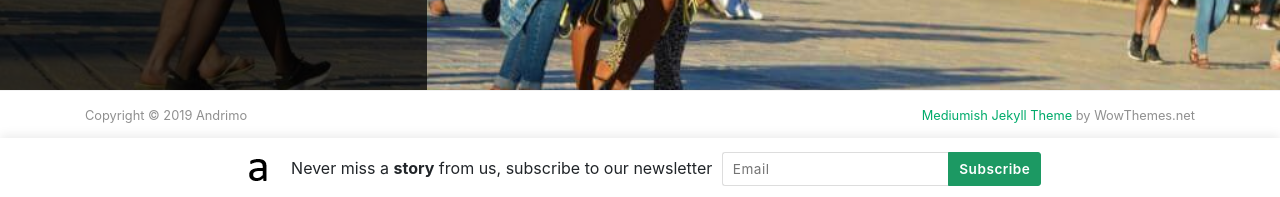
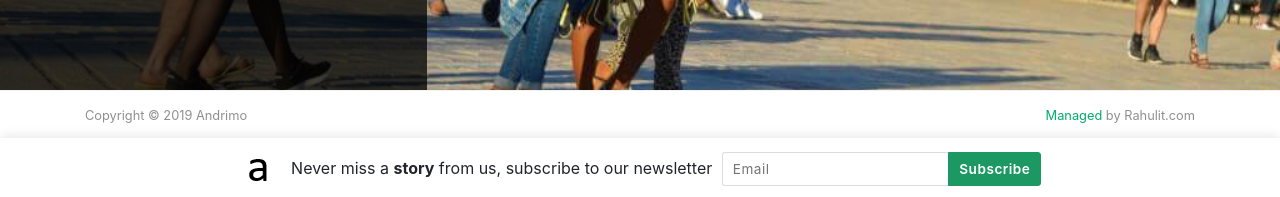
Before and after one commit to andrimoopensource/blog, a Jekyll site: the page built from _pages/categories.md, in a window 1280 px wide and 900 px high, scrolled down 4909 px. Shown: the part 700-897 px from the top of the window. Built offline with Jekyll 4.4.1, drawn with Linux system fonts in a browser that asks for light colours; nearby versions of some CDN libraries; comment, search, counter and statistics services are not loaded.

Commit message:
Update default.html

```diff
--- a/_layouts/default.html
+++ b/_layouts/default.html
@@ -181,7 +181,7 @@ ga('send', 'pageview');
                  Copyright © {{ site.time | date: "%Y" }} {{ site.name }}
             </div>
             <div class="col-md-6 col-sm-6 text-center text-lg-right">
-                <a target="_blank" href="https://www.wowthemes.net/mediumish-free-jekyll-template/">Mediumish Jekyll Theme</a> by WowThemes.net
+                <a target="_blank" href="https://www.rahulit.com/">Managed </a> by Rahulit.com
             </div>
         </div>
     </div>
```
